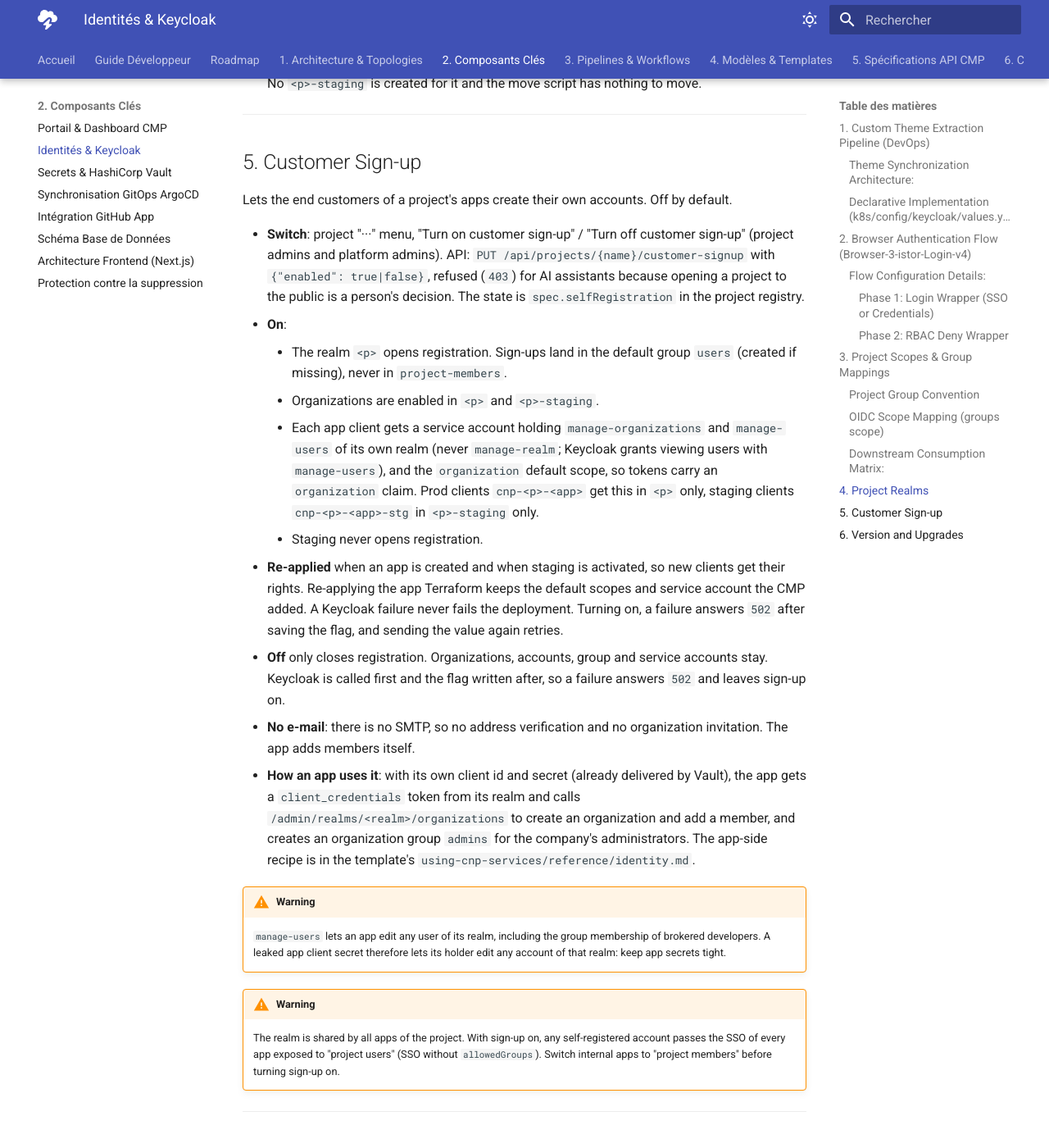
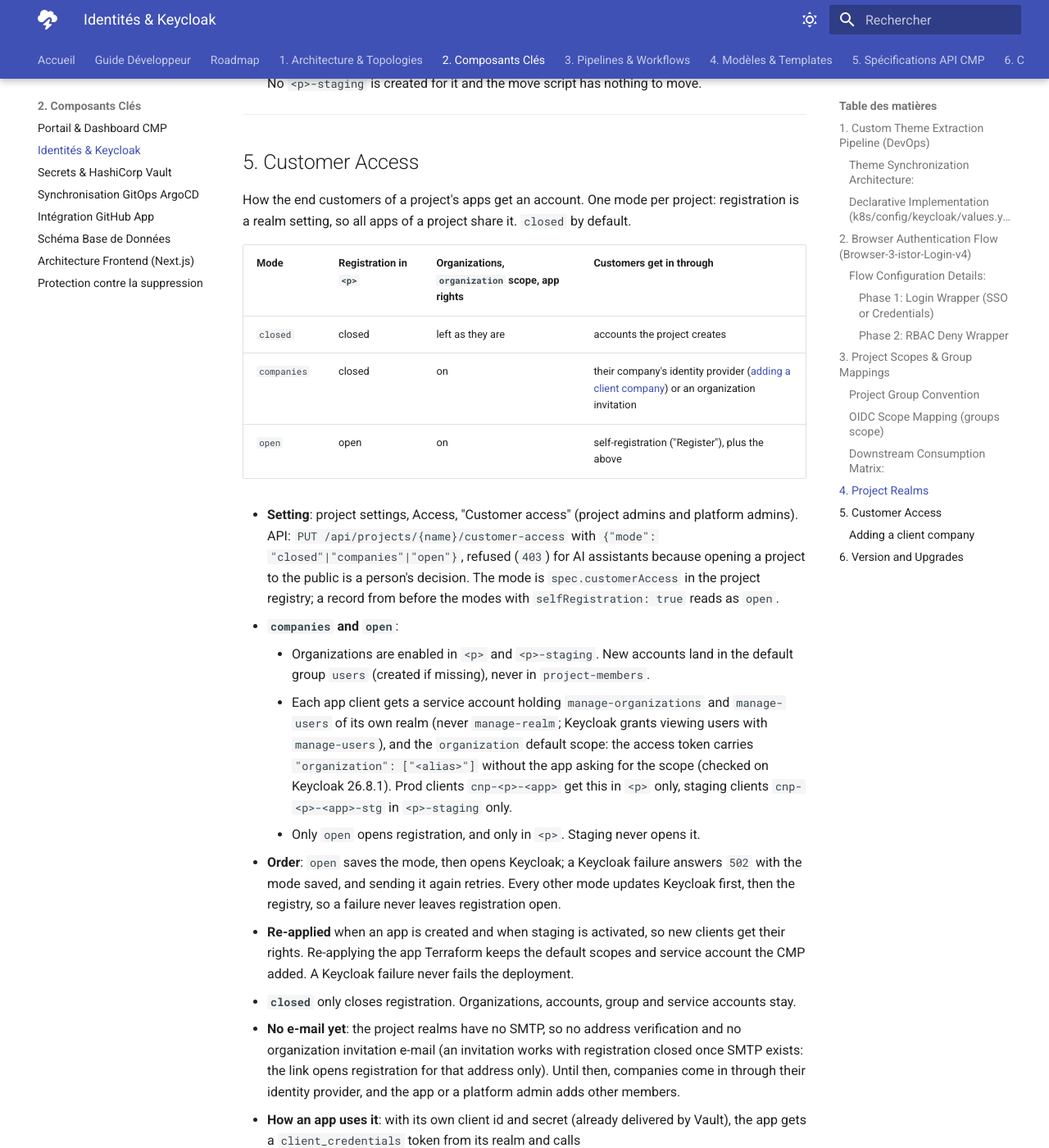
Before and after one commit to 3-Istor/cnp-docs, an MkDocs documentation site: the page built from docs/02-core-components/02-identity-keycloak.md, in a window 1280 px wide and 1400 px high, scrolled down 6234 px. Shown: the whole window at 82% size. Built offline with MkDocs 1.6.1 and Material for MkDocs 9.7.7, drawn with Linux system fonts in a browser that asks for light colours; some of the changed text lies outside the part shown.

Commit message:
CNP-224: customer access modes and client company procedure
Co-Authored-By: Claude Opus 5.5 <noreply@anthropic.com>

```diff
--- a/docs/02-core-components/02-identity-keycloak.md
+++ b/docs/02-core-components/02-identity-keycloak.md
@@ -123,7 +123,7 @@ When a project is created, the CMP dynamically provisions three groups in the pl
 
 Each project realm (see [section 4](#4-project-realms)) has its own flat groups, filled at every broker login from the platform groups above (the mapper re-evaluates the claim each time, so removing someone from the platform group removes them from the realm group at their next login):
 * `project-admins` and `project-members`: the project's developers. These are the names applications and `ingress.allowedGroups` see.
-* `users`: only in the prod realm `<p>`, created when [customer sign-up](#5-customer-sign-up) is first turned on, never in `<p>-staging`. It is the realm's default group: Keycloak adds it to **every** new account (sign-ups, accounts an app creates, service-account users, developers at their first broker login), so it does not mean "customer". Apps rely on organization membership instead.
+* `users`: only in the prod realm `<p>`, created when [customer access](#5-customer-access) is first set to `companies` or `open`, never in `<p>-staging`. It is the realm's default group: Keycloak adds it to **every** new account (sign-ups, accounts an app creates, service-account users, developers at their first broker login), so it does not mean "customer". Apps rely on organization membership instead.
 
 ### OIDC Scope Mapping (`groups` scope)
 To transmit these memberships securely to downstream consumers (ArgoCD, Envoy Gateway, Vault), Keycloak maps group memberships into the JWT token payload.
@@ -158,32 +158,54 @@ Each project owns its Keycloak realms for the end users of its apps. Developers
 
 | Realm | Created | Sign-up | Admin login (Vault, mount `project-<p>`) | App clients |
 |---|---|---|---|---|
-| `<p>` (prod) | with the project | closed, unless [customer sign-up](#5-customer-sign-up) is on | `keycloak-tenant-admin` | `cnp-<p>-<app>` |
+| `<p>` (prod) | with the project | closed, unless [customer access](#5-customer-access) is `open` | `keycloak-tenant-admin` | `cnp-<p>-<app>` |
 | `<p>-staging` | at the first staging activation of an app | never open | `keycloak-tenant-admin-staging` | `cnp-<p>-<app>-stg` |
 
 The staging realm has the same content as the prod one (broker client `broker-<p>-staging` in `3istor`, groups `project-members` / `project-admins` with their mappers, `groups` scope, a local `admin`), so developers log in to staging with their usual account. It is created by the Terraform module `app-templates/templates/k3s-gitops-app/staging-realm` (state `cnp/projects/<p>/_staging-realm`) and destroyed with the project. A project name ending in `-staging` is refused.
 
 * **Wiring**: when staging is turned on, the CMP writes `ingress.realm` and `auth.realm` in `deploy/env/staging/*.yaml`, so the staging route authenticates against the staging realm. An app that validates tokens must therefore read its issuer per environment (`https://auth.3istor.com/realms/<p>-staging`); a prod issuer rejects every staging token.
-* **Test accounts on staging**: create them in the staging realm, with the console (`https://admin-auth.3istor.com/admin/<p>-staging/console/`, credentials in Vault) or, with customer sign-up on, through the staging app's own client.
+* **Test accounts on staging**: create them in the staging realm, with the console (`https://admin-auth.3istor.com/admin/<p>-staging/console/`, credentials in Vault) or, with customer access set to `companies` or `open`, through the staging app's own client.
 * **Existing staging apps** created before the staging realm existed are moved with `python -m app.scripts.move_staging_realm <deployment id>` (CMP backend, platform admin, one-off per app). The staging OIDC client is recreated in the new realm.
 * **Own Keycloak**: an app whose config sets `keycloak_realm_id` keeps that realm in staging. No `<p>-staging` is created for it and the move script has nothing to move.
 
 ---
 
-## 5. Customer Sign-up
+## 5. Customer Access
 
-Lets the end customers of a project's apps create their own accounts. Off by default.
+How the end customers of a project's apps get an account. One mode per project: registration is a realm setting, so all apps of a project share it. `closed` by default.
 
-* **Switch**: project "···" menu, "Turn on customer sign-up" / "Turn off customer sign-up" (project admins and platform admins). API: `PUT /api/projects/{name}/customer-signup` with `{"enabled": true|false}`, refused (`403`) for AI assistants because opening a project to the public is a person's decision. The state is `spec.selfRegistration` in the project registry.
-* **On**:
-    * The realm `<p>` opens registration. Sign-ups land in the default group `users` (created if missing), never in `project-members`.
-    * Organizations are enabled in `<p>` and `<p>-staging`.
-    * Each app client gets a service account holding `manage-organizations` and `manage-users` of its own realm (never `manage-realm`; Keycloak grants viewing users with `manage-users`), and the `organization` default scope, so tokens carry an `organization` claim. Prod clients `cnp-<p>-<app>` get this in `<p>` only, staging clients `cnp-<p>-<app>-stg` in `<p>-staging` only.
-    * Staging never opens registration.
-* **Re-applied** when an app is created and when staging is activated, so new clients get their rights. Re-applying the app Terraform keeps the default scopes and service account the CMP added. A Keycloak failure never fails the deployment. Turning on, a failure answers `502` after saving the flag, and sending the value again retries.
-* **Off** only closes registration. Organizations, accounts, group and service accounts stay. Keycloak is called first and the flag written after, so a failure answers `502` and leaves sign-up on.
-* **No e-mail**: there is no SMTP, so no address verification and no organization invitation. The app adds members itself.
-* **How an app uses it**: with its own client id and secret (already delivered by Vault), the app gets a `client_credentials` token from its realm and calls `/admin/realms/<realm>/organizations` to create an organization and add a member, and creates an organization group `admins` for the company's administrators. The app-side recipe is in the template's `using-cnp-services/reference/identity.md`.
+| Mode | Registration in `<p>` | Organizations, `organization` scope, app rights | Customers get in through |
+|---|---|---|---|
+| `closed` | closed | left as they are | accounts the project creates |
+| `companies` | closed | on | their company's identity provider ([adding a client company](#adding-a-client-company)) or an organization invitation |
+| `open` | open | on | self-registration ("Register"), plus the above |
+
+* **Setting**: project settings, Access, "Customer access" (project admins and platform admins). API: `PUT /api/projects/{name}/customer-access` with `{"mode": "closed"|"companies"|"open"}`, refused (`403`) for AI assistants because opening a project to the public is a person's decision. The mode is `spec.customerAccess` in the project registry; a record from before the modes with `selfRegistration: true` reads as `open`.
+* **`companies` and `open`**:
+    * Organizations are enabled in `<p>` and `<p>-staging`. New accounts land in the default group `users` (created if missing), never in `project-members`.
+    * Each app client gets a service account holding `manage-organizations` and `manage-users` of its own realm (never `manage-realm`; Keycloak grants viewing users with `manage-users`), and the `organization` default scope: the access token carries `"organization": ["<alias>"]` without the app asking for the scope (checked on Keycloak 26.8.1). Prod clients `cnp-<p>-<app>` get this in `<p>` only, staging clients `cnp-<p>-<app>-stg` in `<p>-staging` only.
+    * Only `open` opens registration, and only in `<p>`. Staging never opens it.
+* **Order**: `open` saves the mode, then opens Keycloak; a Keycloak failure answers `502` with the mode saved, and sending it again retries. Every other mode updates Keycloak first, then the registry, so a failure never leaves registration open.
+* **Re-applied** when an app is created and when staging is activated, so new clients get their rights. Re-applying the app Terraform keeps the default scopes and service account the CMP added. A Keycloak failure never fails the deployment.
+* **`closed`** only closes registration. Organizations, accounts, group and service accounts stay.
+* **No e-mail yet**: the project realms have no SMTP, so no address verification and no organization invitation e-mail (an invitation works with registration closed once SMTP exists: the link opens registration for that address only). Until then, companies come in through their identity provider, and the app or a platform admin adds other members.
+* **How an app uses it**: with its own client id and secret (already delivered by Vault), the app gets a `client_credentials` token from its realm and calls `/admin/realms/<realm>/organizations` to create an organization and add a member. The app-side recipe is in the template's `using-cnp-services/reference/identity.md`.
+
+### Adding a client company
+
+Platform admins, in the console of `<p>` (`https://admin-auth.3istor.com/admin/<p>/console/`), and in `<p>-staging` for tests. The project must be in `companies` or `open` mode.
+
+1. **Identity provider**: Identity providers, OpenID Connect v1.0 (or SAML v2.0). Alias `<company>-sso` (EPITA: `epita`). Give the company the redirect URI `https://auth.3istor.com/realms/<p>/broker/<alias>/endpoint` and enter the client id and secret it returns. **Trust email: on**: Keycloak 26.8 adds a brokered account to an organization only if its address is verified.
+2. **Organization**: Organizations, Create. Name, **alias** (the company id apps store, fixed for good), and the company's e-mail domains. A domain belongs to one organization only.
+3. **Link**: the organization's Identity providers tab, link the provider, auto-membership on. A linked provider no longer shows as a button on the login page: people type their e-mail and step 4 sends them to their company, so the page stays the same whatever the number of companies. Unlinked providers (3istor Platform) keep their button.
+4. **Routing**: Domains tab, edit each domain: Identity provider = the alias above, Auto redirect on. Someone who types an address of that domain goes straight to the company's login. An account that already has a password is not redirected, so demo accounts keep logging in with theirs.
+5. **Company administrators**: the group the app expects (optispace: top-level group `facility-managers`, created once per realm). Add the administrator once their account exists, after their first login through the company.
+6. **Check**: log in to the app with an address of the company. The access token carries `"organization": ["<alias>"]`.
+
+Rules: an account belongs to one organization only, and apps refuse an account with several (optispace answers `403 NO_ORGANIZATION`). Never add a member to a second organization.
+
+* **Test company**: a realm of the central Keycloak plays the company's identity provider: users with addresses in a test domain, and one confidential client whose redirect URI is the broker endpoint above.
+* **EPITA**: Identity providers, **Microsoft**, alias `epita`, Tenant ID `3534b3d7-316c-4bc9-9ede-605c860f49d2` (EPITA's tenant: only `prenom.nom@epita.fr` accounts get in). Client id and secret come from a Microsoft Entra app registration with the redirect URI of each realm (`<p>` and `<p>-staging`), multi-tenant if it is not registered in the EPITA tenant. Keycloak reads the profile from Microsoft Graph (`User.Read`, there by default). If the tenant blocks user consent, sign-in shows "admin approval required" and EPITA IT has to approve the app. Domain `epita.fr`. The CRI (`https://cri.epita.fr`, used by the Forge) has no dynamic registration: a client there must be requested.
 
 !!! warning
     `manage-users` lets an app edit any user of its realm, including the group membership of brokered developers. A leaked app client secret therefore lets its holder edit any account of that realm: keep app secrets tight.
```
Also changed, not shown: docs/01-architecture/02-tenancy-and-isolation.md (+1 -1 lines).
